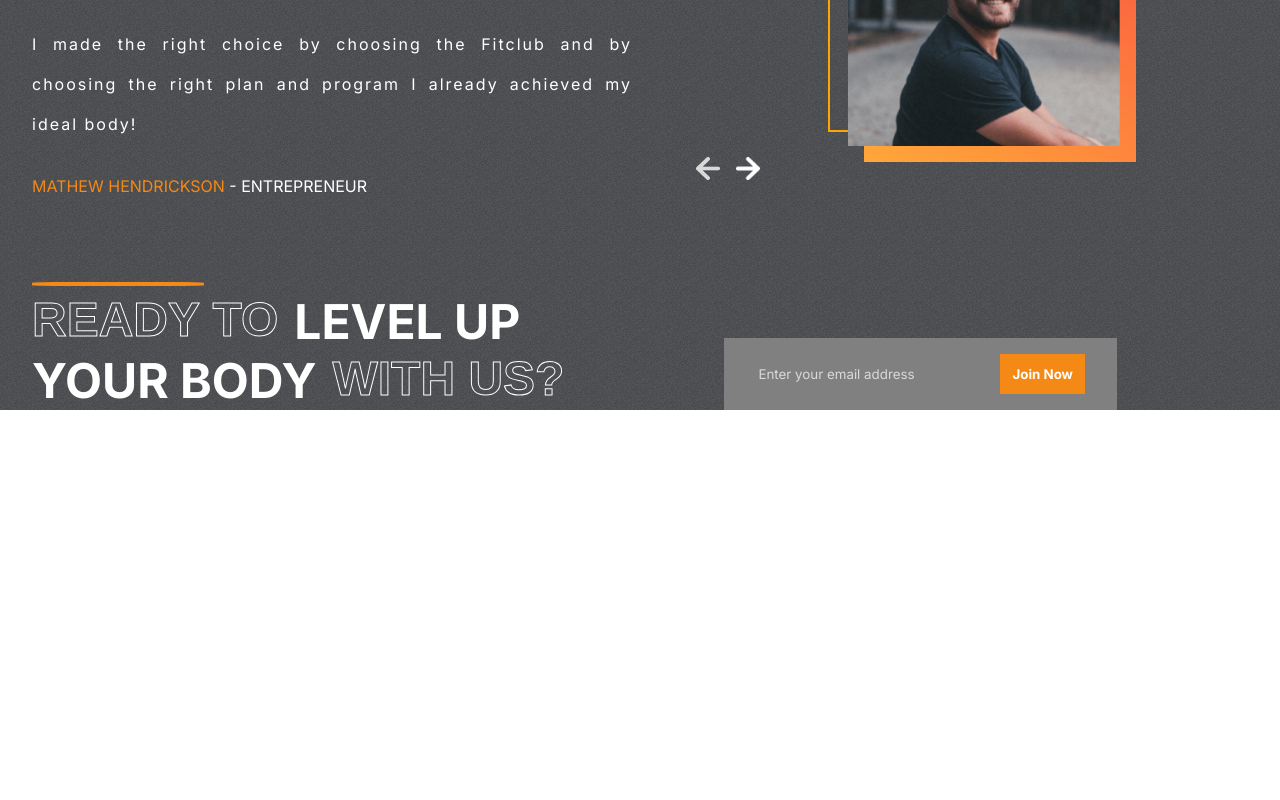
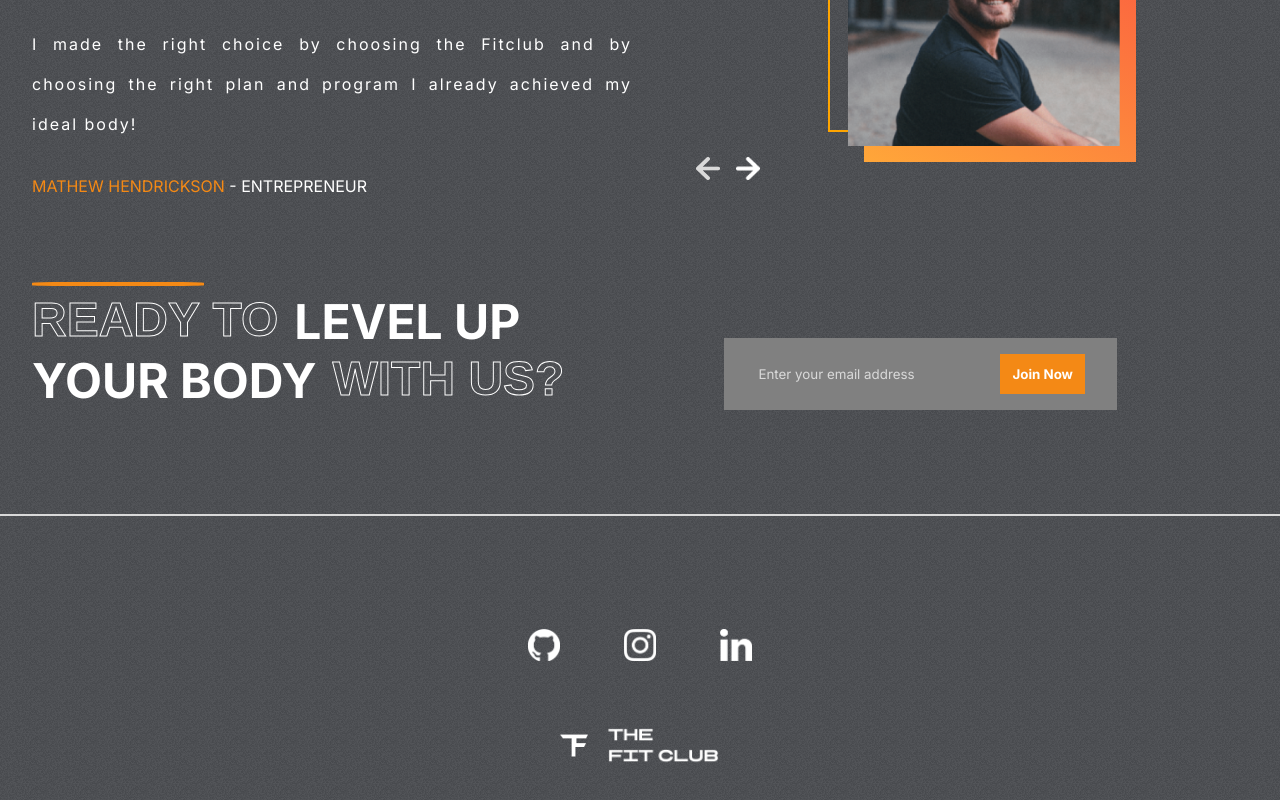
Before and after one commit to AnnaKuliga/react-responsive-gym-app, a React (Create React App) app: page / in a window 1280 px wide. Shown: the part 2708-3508 px from the top of the page. Before the commit the page ends 3118 px from the top, so only its background shows below. Built offline with nearby package versions, Linux system fonts and the light colour scheme.

Commit message:
Added footer section

```diff
--- a/src/App.js
+++ b/src/App.js
@@ -1,4 +1,5 @@
 import "./App.css";
+import Footer from "./components/Footer";
 import Hero from "./components/Hero";
 import Join from "./components/Join";
 import Plans from "./components/Plans";
@@ -15,6 +16,7 @@
       <Plans />
       <Testimonials />
       <Join />
+      <Footer />
     </div>
   );
 }
--- /dev/null
+++ b/src/components/Footer.css
@@ -0,0 +1,27 @@
+.Footer-container {
+  position: relative;
+}
+.Footer-container > hr {
+  border: 1px solid var(--lightgray);
+}
+.footer {
+  padding: 1rem 2rem;
+  display: flex;
+  flex-direction: column;
+  gap: 4rem;
+  align-items: center;
+  justify-content: center;
+  height: 20rem;
+}
+.social-links {
+  display: flex;
+  gap: 4rem;
+}
+.social-links > img {
+  width: 2rem;
+  height: 2rem;
+  cursor: pointer;
+}
+.logo-f > img {
+  width: 10rem;
+}
--- /dev/null
+++ b/src/components/Footer.jsx
@@ -0,0 +1,26 @@
+import React from "react";
+import "./Footer.css";
+import Github from "../assets/github.png";
+import Instagram from "../assets/instagram.png";
+import Linkedin from "../assets/linkedin.png";
+import Logo from "../assets/logo.png";
+
+const Footer = () => {
+  return (
+    <div className="Footer-container">
+      <hr />
+      <div className="footer">
+        <div className="social-links">
+          <img src={Github} alt="" />
+          <img src={Instagram} alt="" />
+          <img src={Linkedin} alt="" />
+        </div>
+        <div className="logo-f">
+          <img src={Logo} alt="" />
+        </div>
+      </div>
+    </div>
+  );
+};
+
+export default Footer;
```
